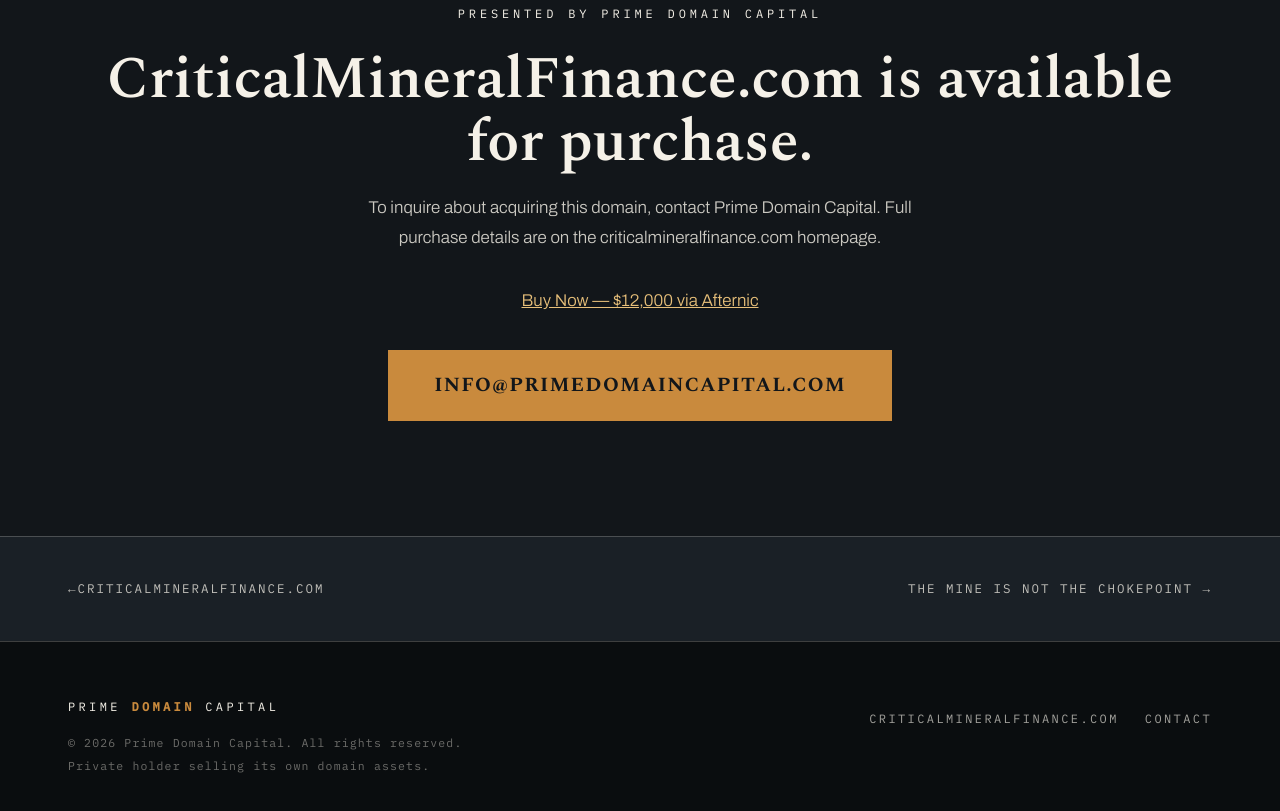
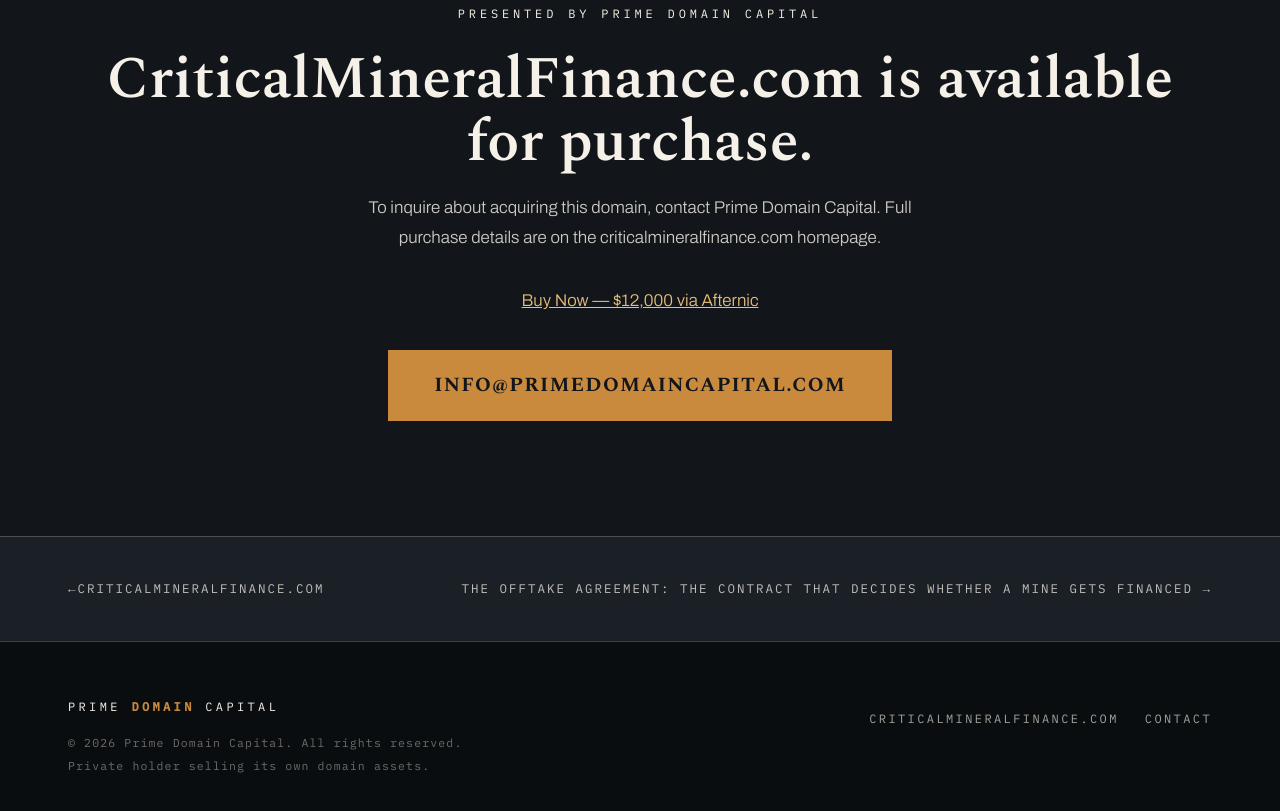
Before and after one commit to primedomaincapital/criticalmineralfinance, a plain HTML site: page insights/article4.html in a window 1280 px wide. Shown: the part 3554-4365 px from the top of the page. Drawn offline with nearby package versions, Linux system fonts and the light colour scheme.

Commit message:
Update article4 next-link to article5 (Content Expansion Batch 3F, Group K)

```diff
--- a/insights/article4.html
+++ b/insights/article4.html
@@ -123,7 +123,7 @@
 <div class="wrap">
 <div class="article-nav-inner">
 <span><a href="../index.html">&larr; <span class="dom">criticalmineralfinance.com</span></a></span>
-<span><a href="article3.html">The Mine Is Not the Chokepoint &rarr;</a></span>
+<span><a href="article5.html">The Offtake Agreement: The Contract That Decides Whether a Mine Gets Financed &rarr;</a></span>
 </div>
 </div>
 </nav>
```
